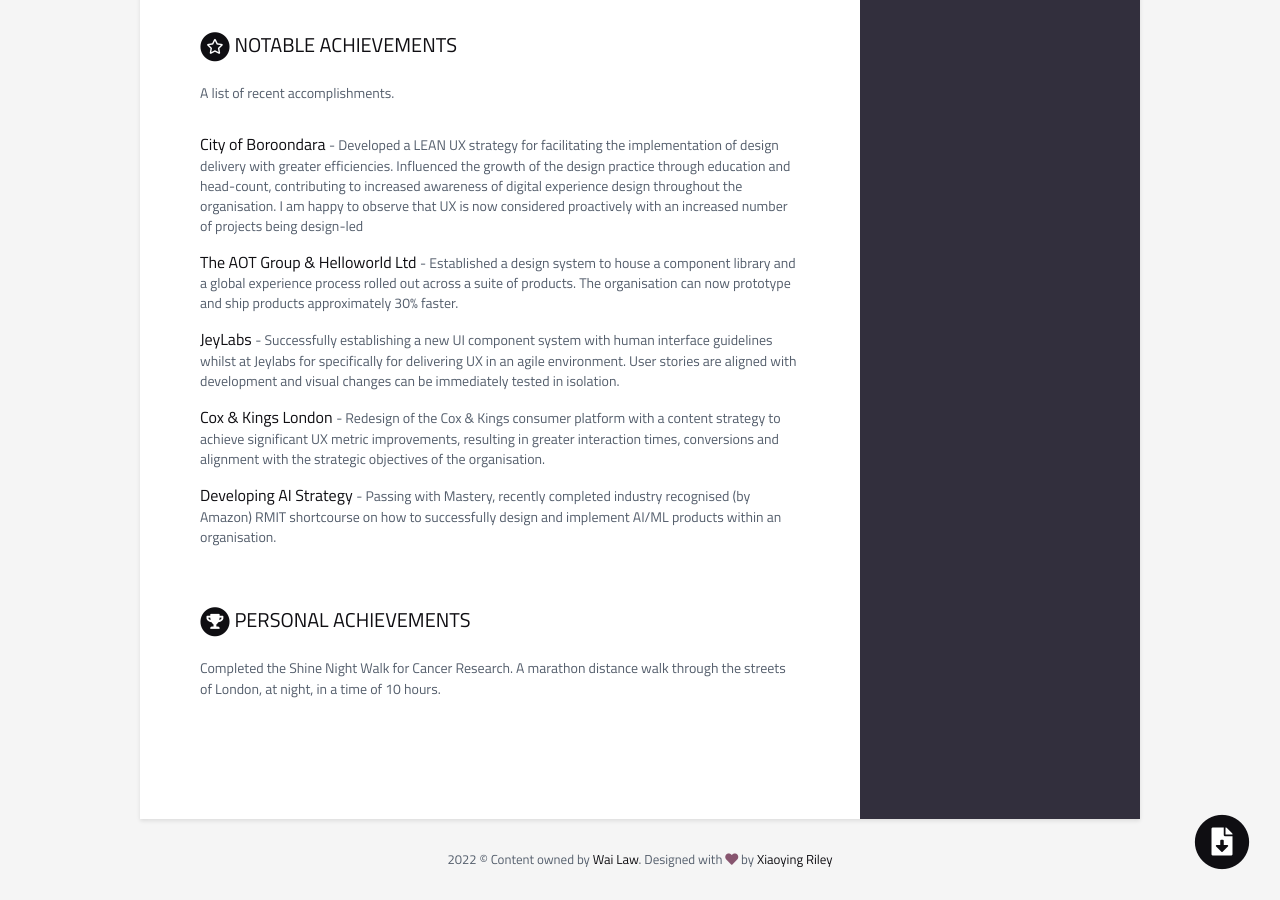
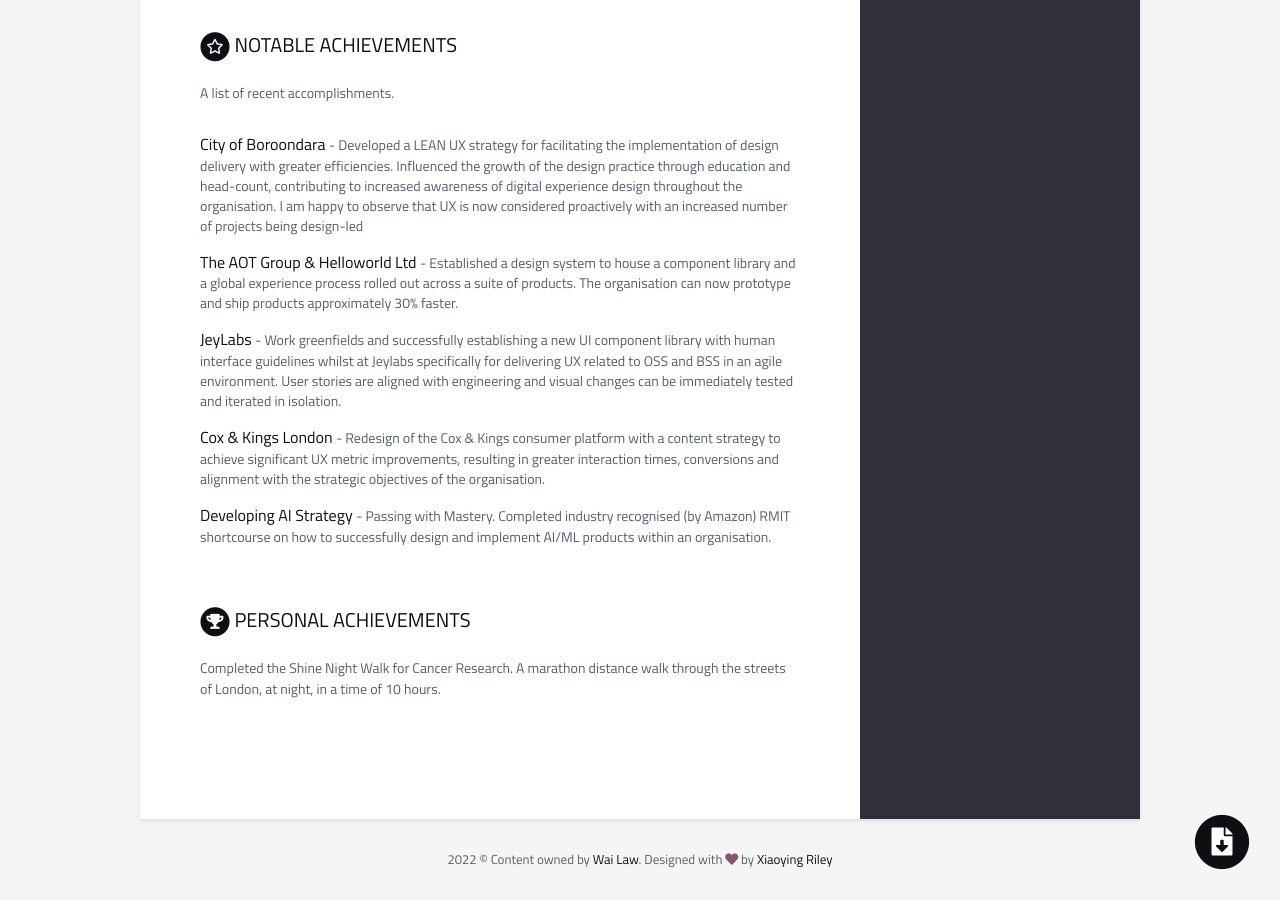
Before and after one commit to W-A-I-L-A-W-8/cv-wailaw, a Jekyll site: the page built from index.html, in a window 1280 px wide and 900 px high, scrolled down 1704 px. Built offline with Jekyll 4.4.1, drawn with Linux system fonts in a browser that asks for light colours.

Commit message:
more updates

```diff
--- a/_data/data.yml
+++ b/_data/data.yml
@@ -170,9 +170,9 @@ projects:
 
       - title: JeyLabs
         link:
-        tagline: "Successfully establishing a new UI component system with human
-        interface guidelines whilst at Jeylabs for specifically for delivering UX in an
-        agile environment.  User stories are aligned with development and visual changes can be immediately tested in isolation."
+        tagline: "Work greenfields and successfully establishing a new UI component library with human
+        interface guidelines whilst at Jeylabs specifically for delivering UX related to OSS and BSS in an
+        agile environment.  User stories are aligned with engineering and visual changes can be immediately tested and iterated in isolation."
 
       - title: Cox & Kings London
         link:
@@ -181,7 +181,7 @@ projects:
 
       - title: Developing AI Strategy
         link:
-        tagline: "Passing with Mastery, recently completed industry recognised (by Amazon) RMIT shortcourse on how to successfully design and implement AI/ML products within an organisation."
+        tagline: "Passing with Mastery. Completed industry recognised (by Amazon) RMIT shortcourse on how to successfully design and implement AI/ML products within an organisation."
 
 publications:
     title: Personal Achievements
```
